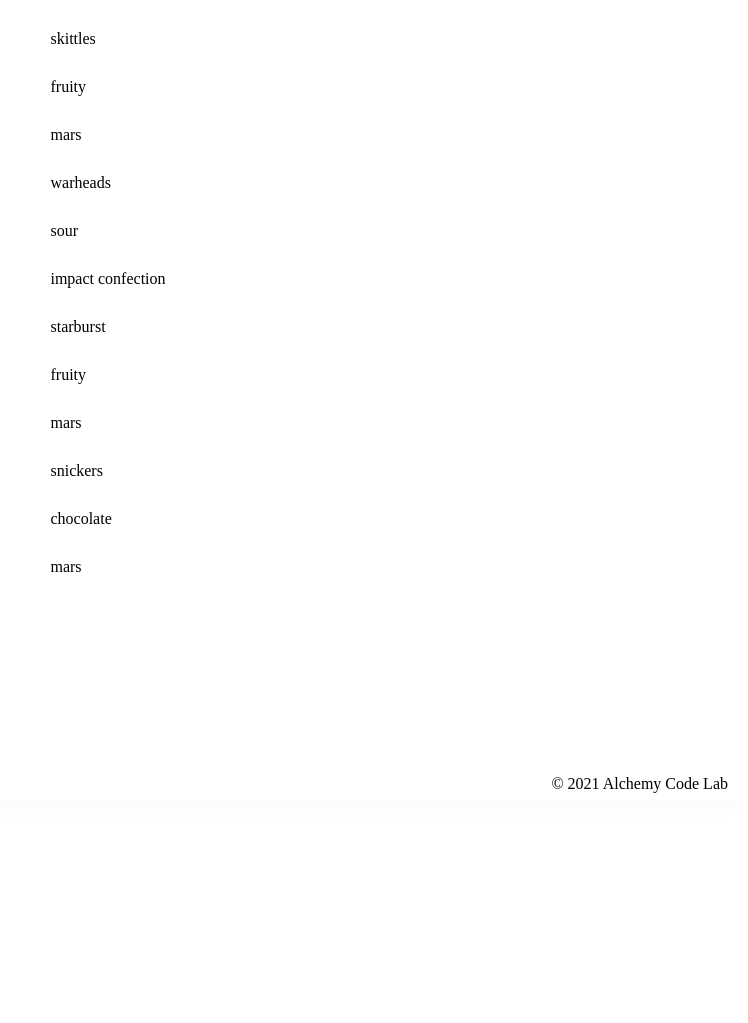
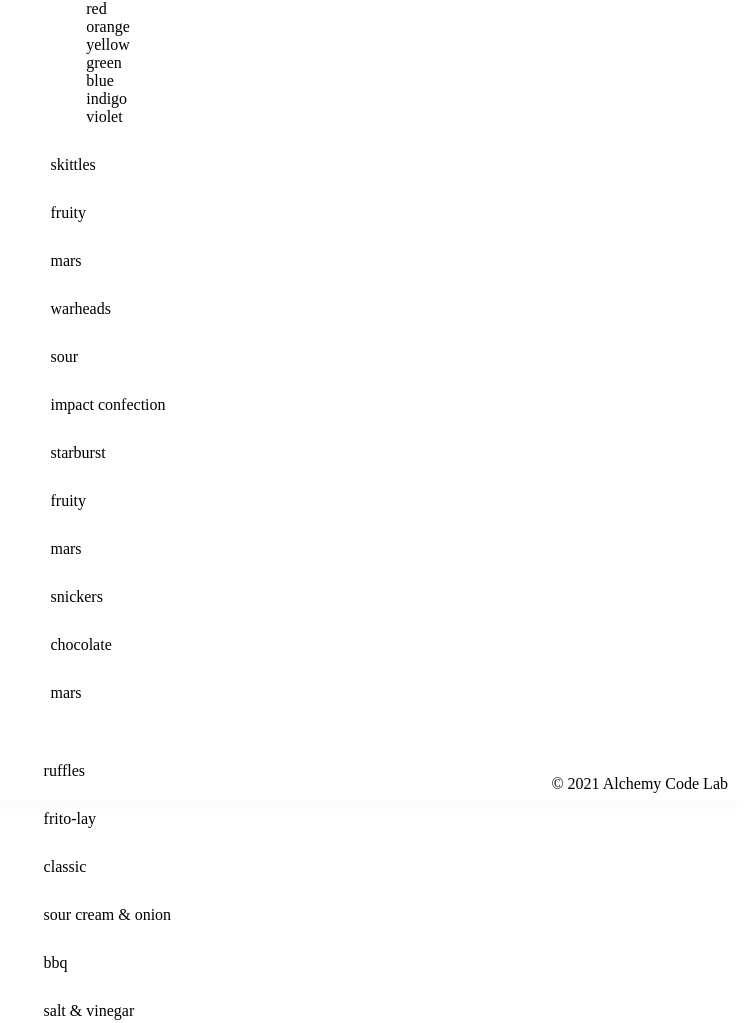
Before and after one commit to Benatovich/display-list-practice, a website with bundled scripts: page index.html in a window 1280 px wide. Shown: the top 1023 px of the page, without its empty margins (532-1280 px from the left). Before the commit the page ends 800 px from the top, so only its background shows below. Built offline with nearby package versions, Linux system fonts and the light colour scheme.

Commit message:
colors, candy, and chips working properly

```diff
--- a/app.js
+++ b/app.js
@@ -2,12 +2,15 @@
 import { renderCandy } from './render-candy.js';
 import { candies } from './candies-data.js';
 import { renderChips } from './render-chips.js';
-import { chips } from './chips-array.js';
+import { chips } from './chips-data.js';
+import { renderColors } from './render-colors.js';
+import { colors } from './colors-data.js';
 
 
 // grab DOM elements
 const candyListEl = document.getElementById('candy-list');
 const chipsListEl = document.getElementById('chips-list');
+const colorListEl = document.getElementById('color-list');
 
 // loop through arrays, render elements, append those elements for each item
 for (let candy of candies) {
@@ -20,8 +23,14 @@
     chipsListEl.append(chipsEl);
 }
 
+for (let color of colors) {
+    const colorsEl = renderColors(color);
+    colorListEl.append(colorsEl);
+}
+
 console.log(chipsListEl);
 console.log(candyListEl);
+console.log(colorListEl);
 
 
   // OLD CODE
--- a/index.html
+++ b/index.html
@@ -17,7 +17,7 @@
 <body>
     <main>
         <section class="main-section">
-            <div id="colors-list">
+            <div id="color-list">
 
             </div>
 
--- a/render-chips.js
+++ b/render-chips.js
@@ -2,18 +2,23 @@
     const div = document.createElement('div');
     const brandDiv = document.createElement('p');
     const makerDiv = document.createElement('p');
-    const flavorsDiv = document.createElement('p');
+    const flavorsArray = document.createElement('div');
+
+    for (let flavor of chips.flavors) {
+        const div = document.createElement('p');
+        div.textContent = flavor;
+        flavorsArray.append(div);
+    }
 
     div.classList.add('chips-item');
     brandDiv.classList.add('brand');
     makerDiv.classList.add('maker');
-    flavorsDiv.classList.add('flavors');
+    flavorsArray.classList.add('flavors');
 
     brandDiv.textContent = chips.brand;
     makerDiv.textContent = chips.maker;
-    flavorsDiv.textContent = chips.flavors;
 
-    div.append(brandDiv, makerDiv, flavorsDiv);
+    div.append(brandDiv, makerDiv, flavorsArray);
 
     return div;
 }
--- a/render-colors.js
+++ b/render-colors.js
@@ -1,13 +1,12 @@
-export function renderColors(colors) {
-    const div = document.createElement('div');
-    const colorName = document.createElement('p');
+export function renderColors(color) {
+    const container = document.createElement('div');
+    container.textContent = color;
+    return container;
+}
 
-    div.classList.add('colors-item');
-    colorName.classList.add('name');
-
-    colorName.textContent = colors.name;
-
-    div.append(colorName);
-
-    return div;
-}
+// const container = document.createElement('div');
+// for (let singleColor of colors) {
+//     const colorDiv = document.createElement('div');
+//     colorDiv.textContent = singleColor;
+//     container.append(colorDiv);
+// }
```
